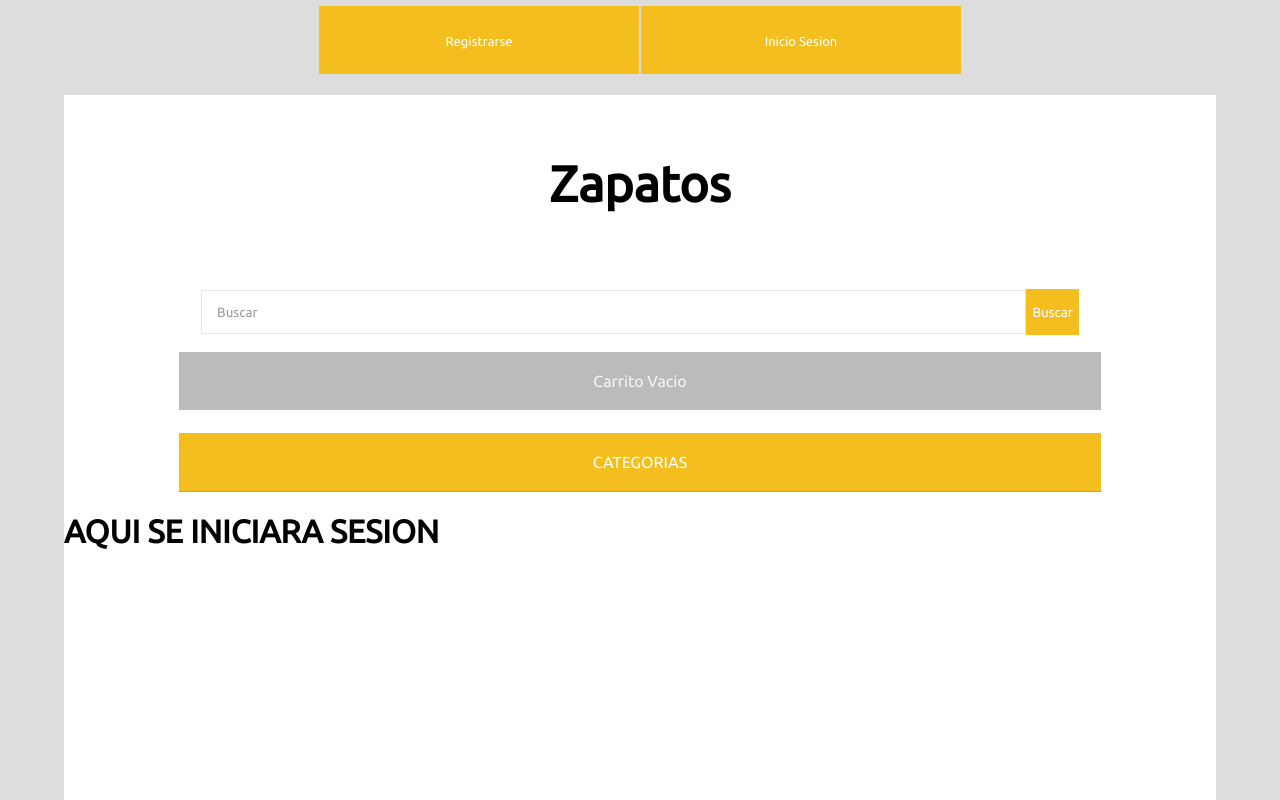
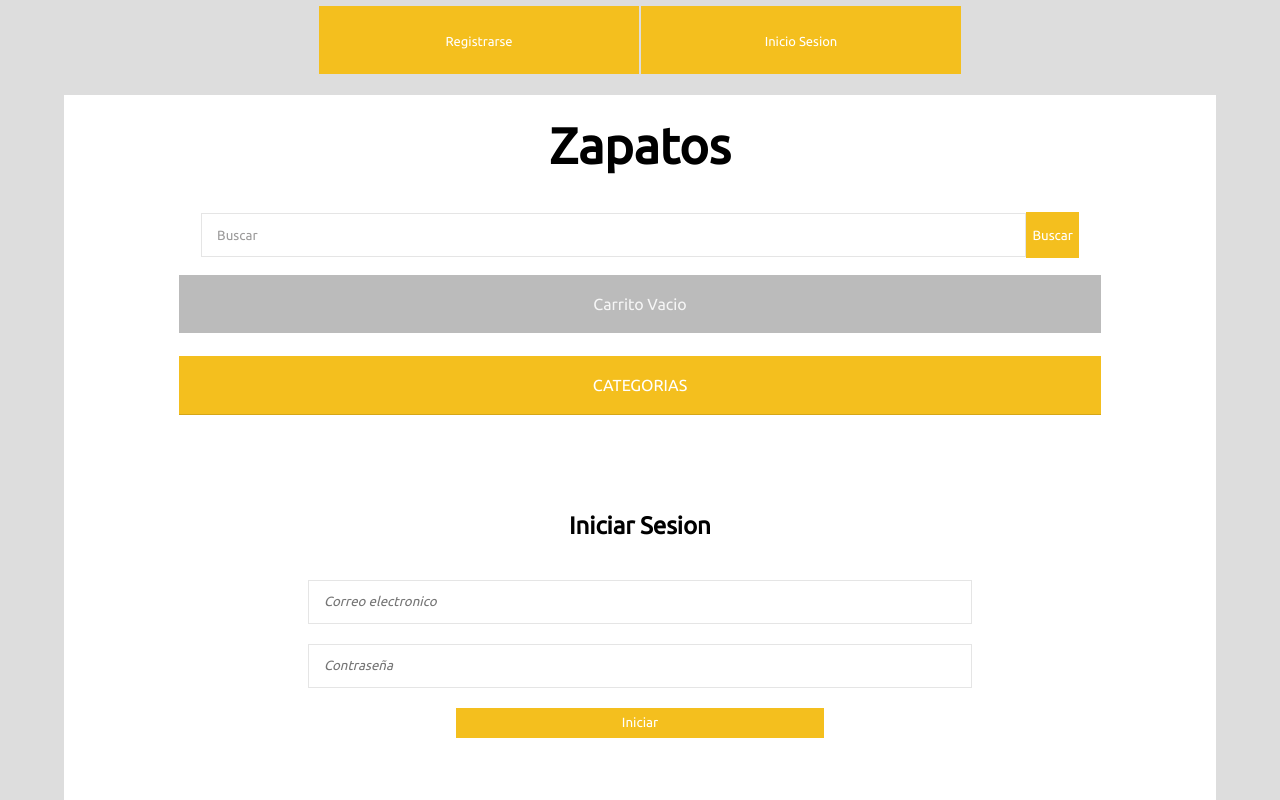
Before and after one commit to D-ave-code/react-pw, a React (Create React App) app: page /#/sesion in a window 1280 px wide. Shown: the top 800 px of the page. Built offline with nearby package versions, Linux system fonts and the light colour scheme.

Commit message:
listo xdd

```diff
--- a/src/App.css
+++ b/src/App.css
@@ -12,13 +12,19 @@ main{
 }
 .nombre-titulo{
   width: 100%;
+  height: 100px;
   min-height: auto;
   text-align: center;
+  line-height: 100px;
 }
-.nombre-titulo h1{
+.nombre-titulo a{
+  width: 100%;
+  height: 100%;
+  color: #000;
+  text-decoration: none;
   font-size: 50px;
   margin: 0;
-  padding: 60px;
+  font-weight: 600;
 }
 .carrtio-boton{
   width: 100%;
--- a/src/App.js
+++ b/src/App.js
@@ -5,17 +5,18 @@ import { Categorias } from './categorias/Categorias';
 import { Home } from './home/Home';
 import { PSesion } from './pagina-sesion/iniciarSesion';
 import { FooterP } from './footer/Footer';
-import {HashRouter,Route,Routes} from 'react-router-dom'
+import {HashRouter,Route,Routes,Link} from 'react-router-dom'
 function App() {
   return (
+    <HashRouter>
     <div className="App">
-       <HashRouter>
+
       <header className="App-header">
         <Header/>
       </header>
       <main>
         <div className='nombre-titulo'>
-          <h1>Zapatos</h1>
+          <Link to='/'>Zapatos</Link>
         </div>
        <BarraBusqueda/>
        <div className='carrtio-boton'>
@@ -27,11 +28,12 @@ function App() {
                  <Route path = "/sesion" element = {<PSesion/>} />
             </Routes>
       </main>
-      </HashRouter>
+
       <footer>
          <FooterP/>
       </footer>
     </div>
+    </HashRouter>
   );
 }
 
--- a/src/footer/Footer.jsx
+++ b/src/footer/Footer.jsx
@@ -1,16 +1,34 @@
 import './estiloFooter.css'
-var bandera = 0;
+import { useState } from 'react';
 export function FooterP() {
-
-    function desplegarF(e){
-
-        if(bandera === 0){
-
-
-            bandera=1;
-        }else{
-            e.target.style.color = 'green'
-            bandera=0
+    const [desItem1, setDesItem1] = useState({height: '0' })
+    const [desItem2, setDesItem2] = useState({ height: '0' })
+    const [desItem3, setDesItem3] = useState({ height: '0' })
+    function desplegarF(e) {
+        switch (e.target.id) {
+            case 'item1':
+                if(desItem1.height==='0'){
+                    setDesItem1({transition:'all 0.5s',height:'70px'})
+                }else{
+                    setDesItem1({transition:'all 0.5s',height:'0'})
+                }
+                break;
+            case 'item2':
+                if(desItem2.height==='0'){
+                    setDesItem2({transition:'all 0.5s',height:'93px'})
+                }else{
+                    setDesItem2({transition:'all 0.5s',height:'0'})
+                }
+                break;
+            case 'item3':
+                if(desItem3.height==='0'){
+                    setDesItem3({transition:'all 0.5s',height:'70px'})
+                }else{
+                    setDesItem3({transition:'all 0.5s',height:'0'})
+                }
+                break;
+            default:
+                break;
         }
     }
     return (
@@ -21,22 +39,22 @@ export function FooterP() {
             </div>
             <div className='cont-lis-footer'>
                 <div className='item-footer' ><h4 id='item1' onClick={desplegarF}>Informacion</h4>
-                    <ul >
+                    <ul style={desItem1}>
                         <li>Especiales</li>
                         <li>Nuevos productos</li>
                         <li>Contactanos</li>
                     </ul>
                 </div>
-                <div className='item-footer'><h4  id='item2' onClick={desplegarF}>Mi cuenta</h4>
-                    <ul>
+                <div className='item-footer'><h4 id='item2' onClick={desplegarF}>Mi cuenta</h4>
+                    <ul style={desItem2}>
                         <li>Mis ordenes</li>
                         <li>Mis comprobantes</li>
                         <li>Mi direccion</li>
                         <li>Mi informacion</li>
                     </ul>
                 </div>
-                <div className='item-footer'><h4  id='item3 ' onClick={desplegarF}>siguenos</h4>
-                    <ul>
+                <div className='item-footer'><h4 id='item3' onClick={desplegarF}>siguenos</h4>
+                    <ul style={desItem3}>
                         <li>Facebook</li>
                         <li>Twitter</li>
                         <li>Instagram</li>
--- a/src/home/comp-carrucel/estiloCarrucel.css
+++ b/src/home/comp-carrucel/estiloCarrucel.css
@@ -18,7 +18,6 @@
    height: 100%;
    margin: 0;
    padding: 0;
-    background-color: red;
 }
 .cont-circulos{
     display: flex;
--- a/src/pagina-sesion/estiloIniciarSesion.css
+++ b/src/pagina-sesion/estiloIniciarSesion.css
@@ -0,0 +1,33 @@
+.InicioSesion{
+    display: flex;
+    align-items: center;
+    width: 100%;
+    min-height: 50vh;
+}
+.formulario-sesion{
+    width: 80%;
+    margin: 0 auto 0 ;
+    text-align: center;
+}
+.formulario-sesion input{
+    width: 70%;
+    height: 40px;
+    border: 1px solid #e5e5e5;
+    padding-left: 15px;
+    outline: none;
+    margin-top: 20px;
+    font-style: italic;
+}
+.formulario-sesion button{
+    display: block;
+    margin: auto;
+    width: 40%;
+    height: 30px;
+    margin-top: 20px;
+    color: #fff;
+    background: #f4bf1e;
+   border: none;
+}
+.formulario-sesion button:hover{
+    background: #e4b21a ;
+}
--- a/src/pagina-sesion/iniciarSesion.jsx
+++ b/src/pagina-sesion/iniciarSesion.jsx
@@ -1,19 +1,14 @@
 import './estiloIniciarSesion.css'
-var bandera= 0;
 export function PSesion(){
-    function desplegarF(e){
-        if(bandera === 0){
-            e.target.style.color = 'red'
-            console.log(e.target.style.color)
-            bandera=1;
-        }else{
-            e.target.style.color = 'green'
-            bandera=0
-        }
-    }
+
     return(
         <div className='InicioSesion'>
-               <h1 onClick={desplegarF}> AQUI SE INICIARA SESION</h1>
+              <form action="" className='formulario-sesion'>
+              <h2>Iniciar Sesion</h2>
+                    <input type="text" placeholder='Correo electronico' />
+                    <input type="password" placeholder='Contraseña' />
+                    <button>Iniciar</button>
+              </form>
         </div>
     )
 }
```
